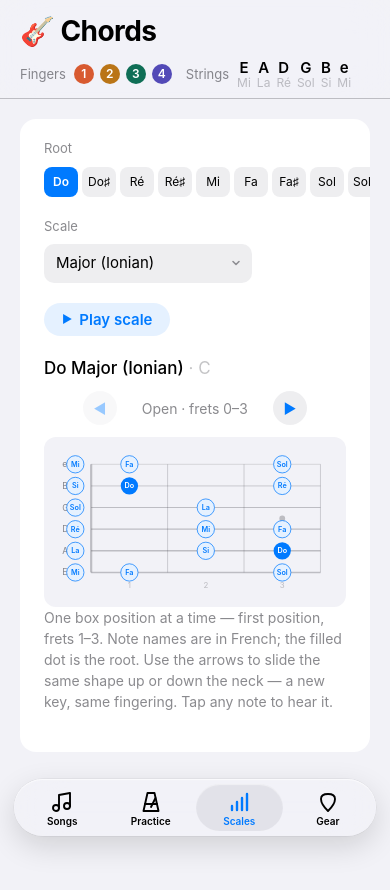
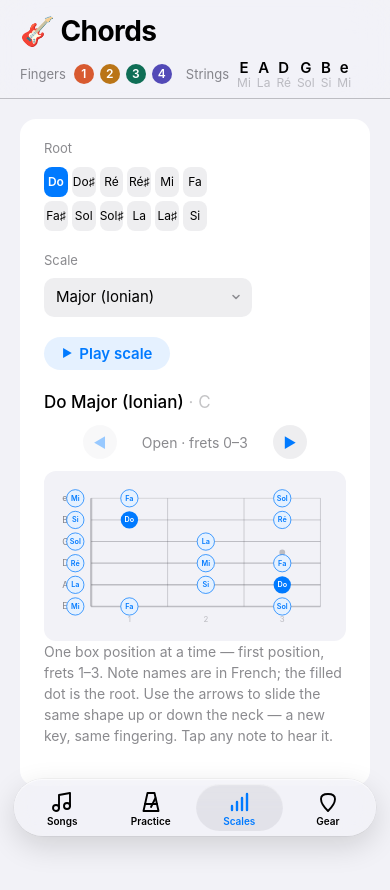
Before and after one commit to ValentinMumble/chords, a React (Vite) app: page / in a window 390 px wide. Both pictures are taken after a click on the button "Scales". Before the commit the page ends 856 px from the top, so only its background shows below. Built offline with nearby package versions, Linux system fonts and the light colour scheme.

Commit message:
Portrait: keep the strum grid and Scales root notes within the screen width

```diff
--- a/src/components/Scales.module.css
+++ b/src/components/Scales.module.css
@@ -133,3 +133,16 @@
     min-width: 30px;
   }
 }
+/* Portrait phone: the 12 root notes in two rows of six, so they fit. */
+@media (max-width: 600px) {
+  .field {
+    min-width: 0;
+    max-width: 100%;
+  }
+  .rootGrid {
+    grid-template-columns: repeat(6, 1fr);
+  }
+  .rootBtn {
+    min-width: 0;
+  }
+}
```
Also changed, not shown: src/components/StrumPattern.module.css (+4 -3 lines).
